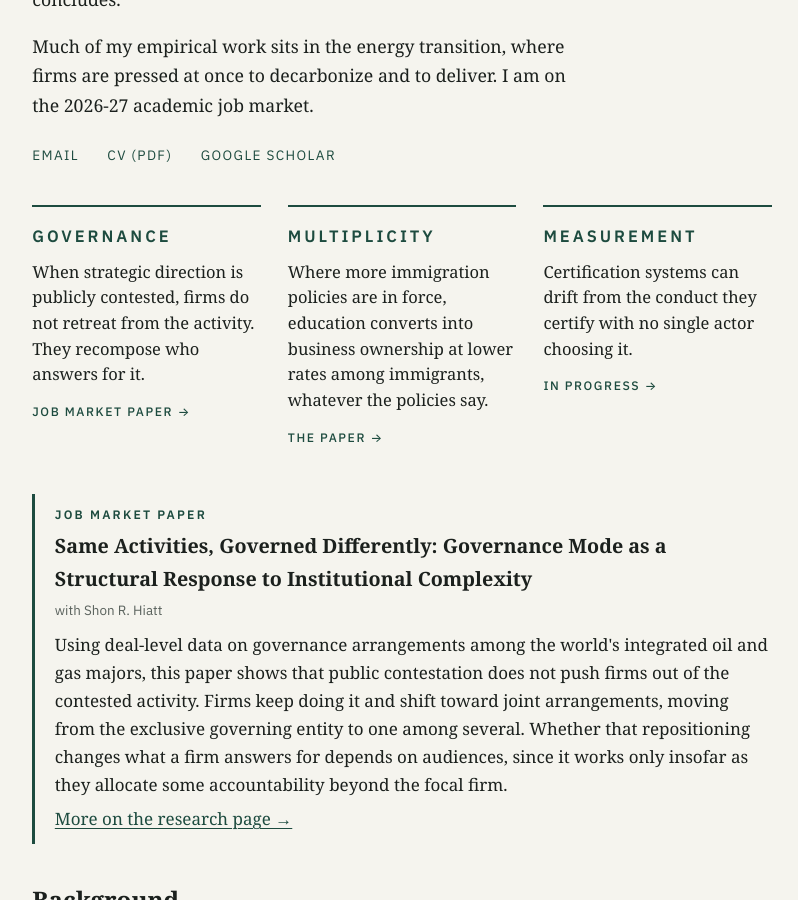
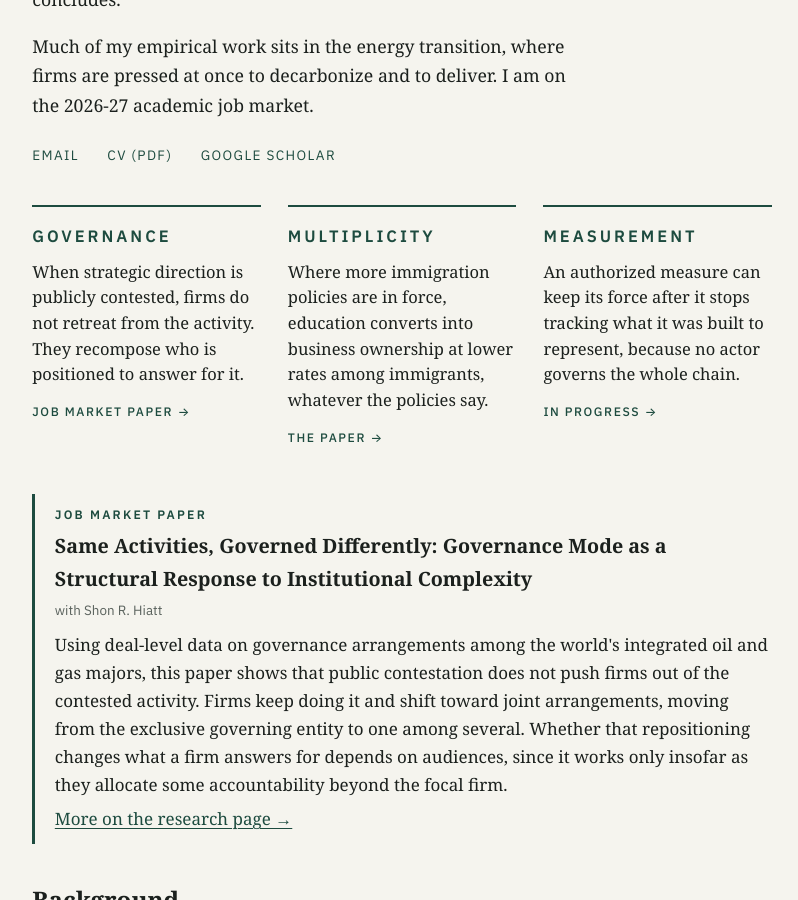
Before and after one commit to GalBlatman/GalBlatman.github.io, a Jekyll site: the page index.html, which Jekyll copies as it is, in a window 1280 px wide and 900 px high, scrolled down 515 px. Shown: the whole window, without its empty margins (238-1036 px from the left). Built offline with Jekyll 4.4.1, drawn with Linux system fonts in a browser that asks for light colours; some web fonts are replaced.

Commit message:
Align homepage feature cards with revised paper framing
Co-Authored-By: Claude Opus 5 <noreply@anthropic.com>

```diff
--- a/index.html
+++ b/index.html
@@ -138,7 +138,7 @@ footer a{text-decoration:none}
     <ul class="features">
       <li>
         <p class="eyebrow">Governance</p>
-        <p>When strategic direction is publicly contested, firms do not retreat from the activity. They recompose who answers for it.</p>
+        <p>When strategic direction is publicly contested, firms do not retreat from the activity. They recompose who is positioned to answer for it.</p>
         <a href="research.html#governance">Job market paper &rarr;</a>
       </li>
       <li>
@@ -148,7 +148,7 @@ footer a{text-decoration:none}
       </li>
       <li>
         <p class="eyebrow">Measurement</p>
-        <p>Certification systems can drift from the conduct they certify with no single actor choosing it.</p>
+        <p>An authorized measure can keep its force after it stops tracking what it was built to represent, because no actor governs the whole chain.</p>
         <a href="research.html#measurement">In progress &rarr;</a>
       </li>
     </ul>
```
